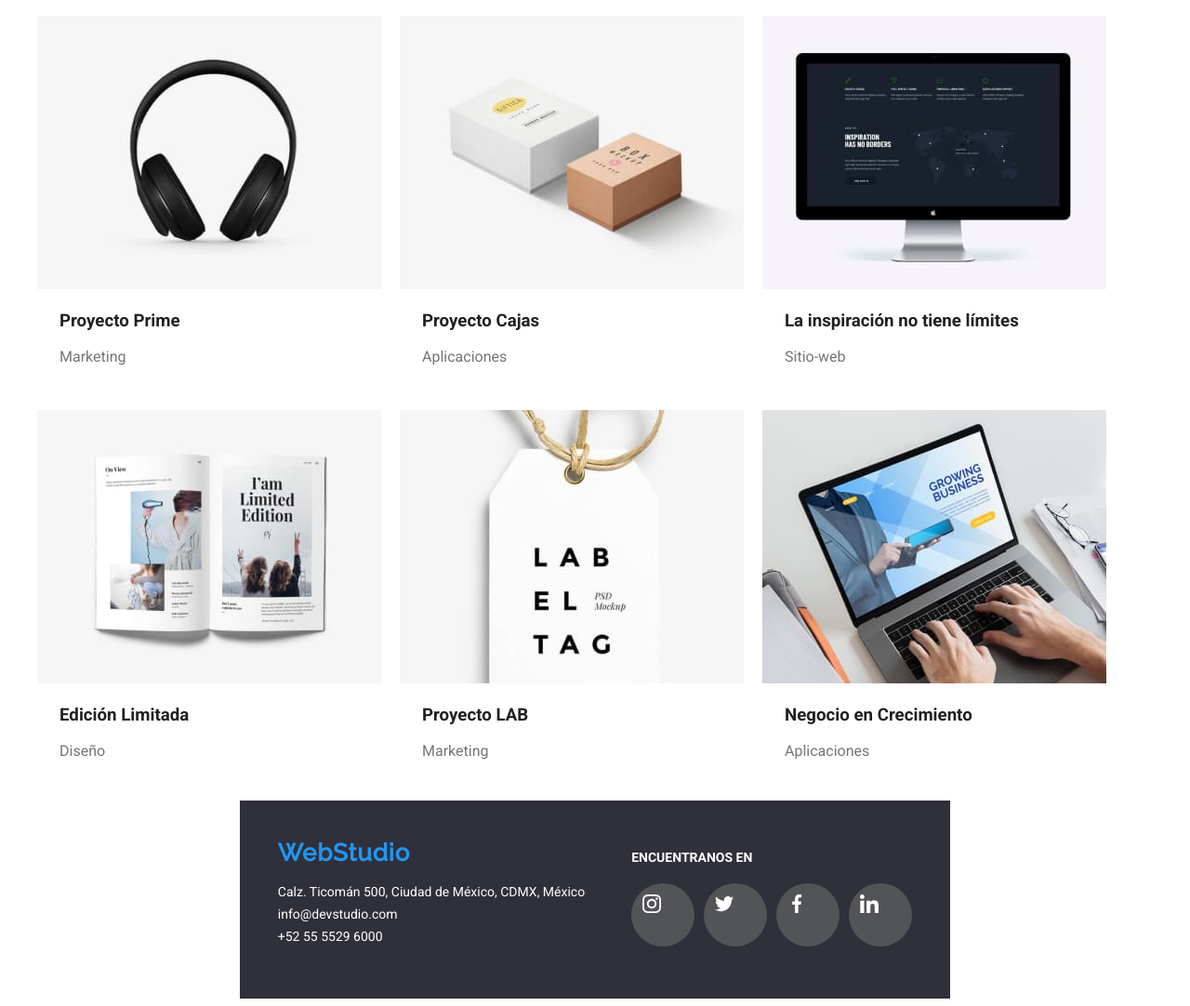
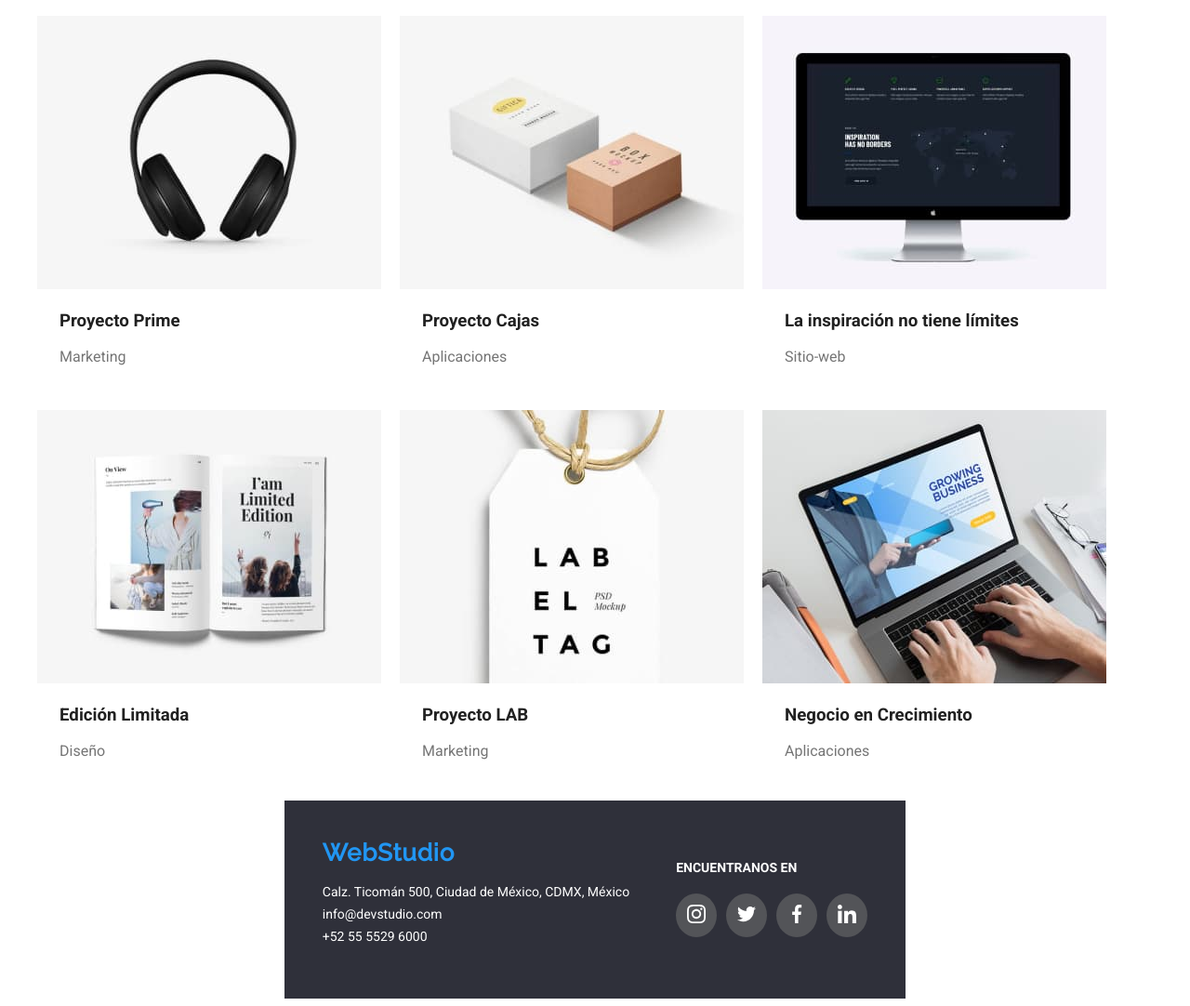
Before and after one commit to DianiMor/goit-markup-hw-04, a plain HTML site: page portafolio.html in a window 1280 px wide. Shown: the part 629-1711 px from the top of the page at 93% size. Drawn offline with Linux system fonts and the light colour scheme.

Commit message:
main mod4 v5

```diff
--- a/CSS/Styless.css
+++ b/CSS/Styless.css
@@ -633,8 +633,7 @@ fill: #FFFFFF;
 
 .redes-footer{
     background-color: #535458;
-    width: 44px;
-    height: 44px;
+
     padding: 12px;
     border-radius: 100%;
 }
```
